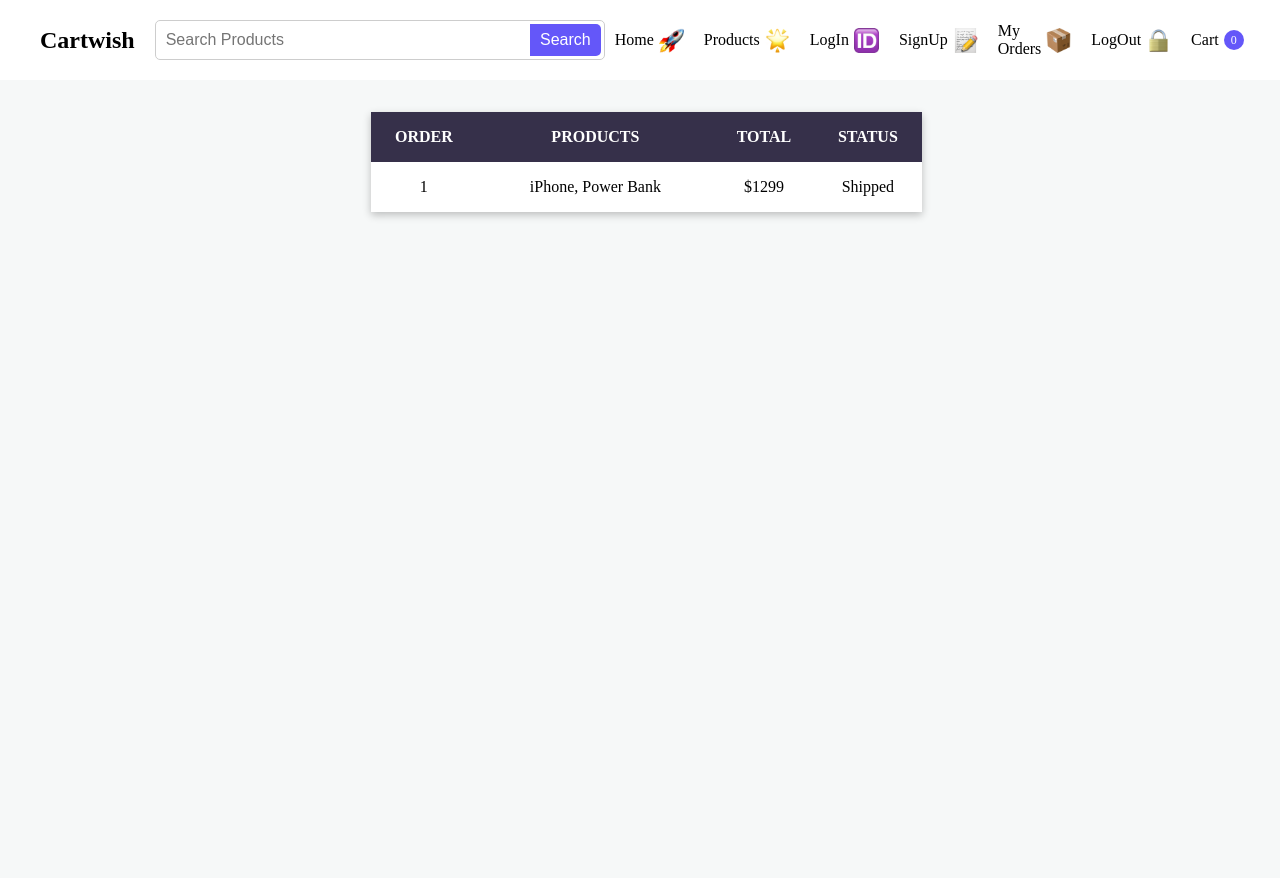
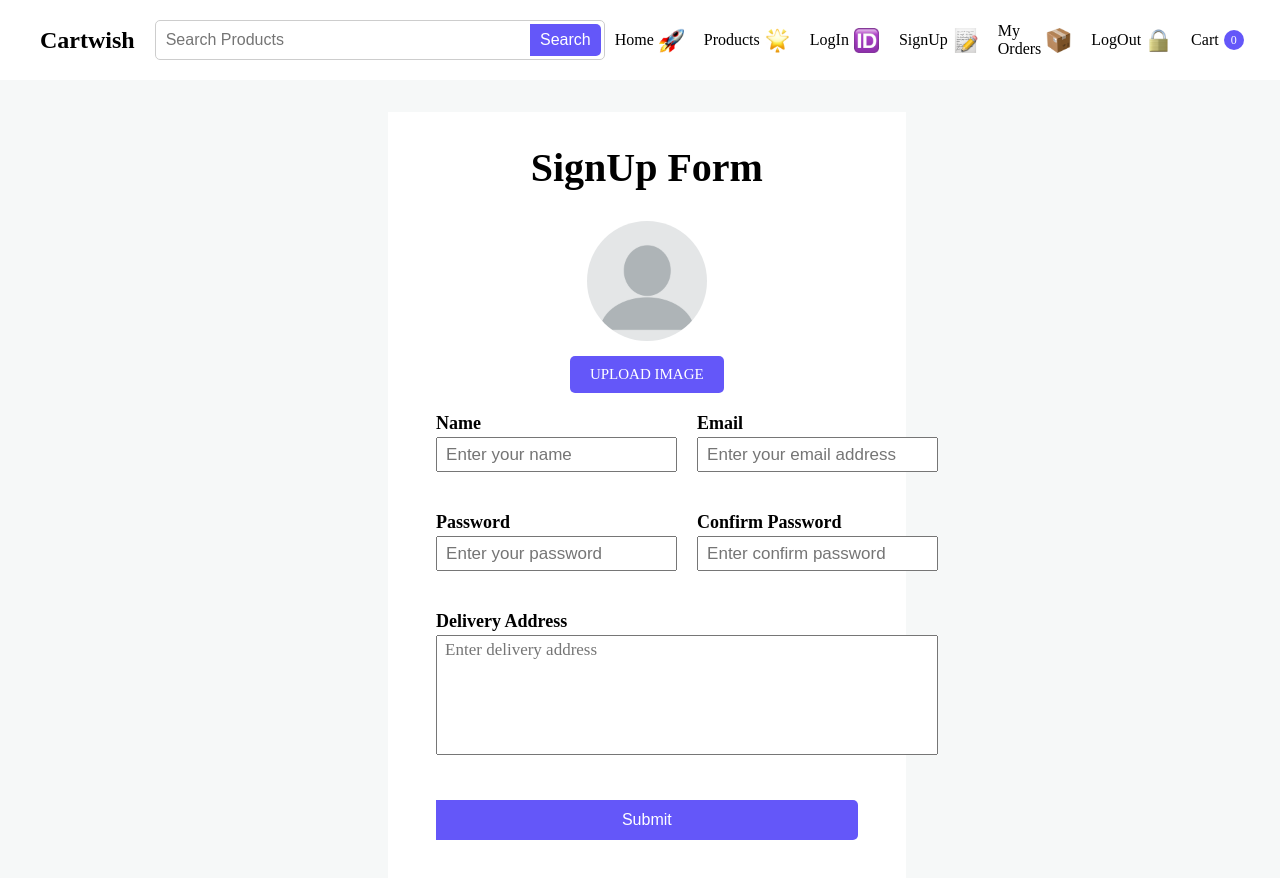
Before and after one commit to sara-akbarzadeh/Cartwish, a React (Vite) app: page / in a window 1280 px wide. Shown: the top 878 px of the page. Before the commit the page ends 800 px from the top, so only its background shows below. Built offline with nearby package versions, Linux system fonts and the light colour scheme.

Commit message:
hook changes

```diff
--- a/package.json
+++ b/package.json
@@ -10,8 +10,10 @@
     "preview": "vite preview"
   },
   "dependencies": {
+    "@hookform/resolvers": "^3.0.1",
     "react": "^18.3.1",
-    "react-dom": "^18.3.1"
+    "react-dom": "^18.3.1",
+    "zod": "^3.23.8"
   },
   "devDependencies": {
     "@types/react": "^18.3.3",
--- a/src/App.jsx
+++ b/src/App.jsx
@@ -7,6 +7,8 @@
 import SingleProductPage from "./components/Products/SingleProduct/SingleProductPage";
 import CartPage from "./components/Cart/CartPage";
 import MyOrderPage from "./components/MyOrder/MyOrderPage";
+import LoginPage from "./components/Authentication/LoginPage";
+import SignupPage from "./components/Authentication/SignupPage";
 
 const App = () => {
   return (
@@ -17,7 +19,9 @@
         {/* <ProductsPage /> */}
         {/* <SingleProductPage /> */}
         {/* <CartPage /> */}
-        <MyOrderPage />
+        {/* <MyOrderPage /> */}
+        {/* <LoginPage /> */}
+        <SignupPage />
       </main>
     </div>
   );
--- /dev/null
+++ b/src/components/Authentication/LoginPage.css
@@ -0,0 +1,46 @@
+.form_page {
+  justify-content: center;
+}
+
+.authentication_form {
+  width: 30%;
+  padding: 32px 48px;
+  margin-top: 32px;
+  background-color: #fff;
+}
+
+.authentication_form h2 {
+  font-size: 40px;
+  margin-bottom: 30px;
+  text-align: center;
+}
+
+.form_inputs div {
+  display: flex;
+  flex-direction: column;
+  margin-bottom: 20px;
+}
+
+.form_inputs label {
+  font-size: 18px;
+  font-weight: 600;
+  margin-bottom: 3px;
+}
+
+.form_text_input {
+  height: 35px;
+  padding: 0 8px;
+  font-size: 17px;
+  font-weight: 500;
+  outline: none;
+}
+
+.form_submit {
+  height: 40px;
+  width: 100%;
+  margin: 25px 0 10px;
+}
+
+.form_error {
+  color: red;
+}
--- /dev/null
+++ b/src/components/Authentication/LoginPage.jsx
@@ -0,0 +1,66 @@
+import React from "react";
+import { useForm } from "react-hook-form";
+import "./LoginPage.css";
+import { z } from "zod";
+import { zodResolver } from "@hookform/resolvers/zod";
+
+const schema = z.object({
+  email: z
+    .string()
+    .email({ message: "Please enter valid email address." })
+    .min(3),
+  password: z
+    .string()
+    .min(8, { message: "Password should be at least 8 charachters." }),
+});
+
+const LoginPage = () => {
+  const {
+    register,
+    handleSubmit,
+    formState: { errors },
+  } = useForm({ resolver: zodResolver(schema) });
+  const onSubmit = (FormData) => console.log(FormData);
+
+  return (
+    <section className="align_center form_page">
+      <form className="authentication_form" onSubmit={handleSubmit(onSubmit)}>
+        <h2>Login Form</h2>
+        <div className="form_inputs">
+          <div>
+            <label htmlFor="email">Email</label>
+            <input
+              type="email"
+              id="email"
+              className="form_text_input"
+              placeholder="Enter your email address"
+              {...register("email")}
+            />
+            {errors.email && (
+              <em className="form_error">{errors.email.message}</em>
+            )}
+          </div>
+          <div>
+            <label htmlFor="password">Password</label>
+            <input
+              type="password"
+              id="password"
+              className="form_text_input"
+              placeholder="Enter your password"
+              {...register("password")}
+            />
+            {errors.password && (
+              <em className="form_error">{errors.password.message}</em>
+            )}
+          </div>
+
+          <button type="submit" className="search_button form_submit">
+            Submit
+          </button>
+        </div>
+      </form>
+    </section>
+  );
+};
+
+export default LoginPage;
--- /dev/null
+++ b/src/components/Authentication/SignupPage.css
@@ -0,0 +1,63 @@
+.signup_form {
+    width: 40%;
+}
+
+.image_input_section {
+    display: flex;
+    flex-direction: column;
+    align-items: center;
+}
+
+.image_preview {
+    width: 120px;
+    height: 120px;
+    border-radius: 100%;
+    overflow: hidden;
+    margin-bottom: 15px;
+}
+
+.image_preview img {
+    width: 100%;
+    height: 100%;
+}
+
+.image_input {
+    display: none;
+}
+
+.image_label {
+    display: inline-block;
+    padding: 10px 20px;
+    margin-bottom: 20px;
+    text-align: center;
+    background: #6457f9;
+    color: #fff;
+    font-size: 15px;
+    font-family: inherit;
+    text-transform: Uppercase;
+    font-weight: 500;
+    border-radius: 5px;
+    cursor: pointer;
+    width: fit-content;
+}
+
+.signup_form_input {
+    width: 100%;
+    display: grid;
+    grid-template-columns: 1fr 1fr;
+    gap: 20px;
+}
+
+.signup_textares_section {
+    grid-column: 1/3;
+}
+
+.input_textarea {
+    font-size: 17px;
+    font-weight: 500;
+    font-family: inherit;
+    height: 120px;
+    resize: none;
+    padding: 4px 8px;
+    outline: none;
+}
--- /dev/null
+++ b/src/components/Authentication/SignupPage.jsx
@@ -0,0 +1,137 @@
+import { useForm } from "react-hook-form";
+import { z } from "zod";
+import { zodResolver } from "@hookform/resolvers/zod";
+import "./SignupPage.css";
+import user from "../../assets/user.webp";
+
+const schema = z
+  .object({
+    name: z
+      .string()
+      .min(3, { message: "Name should be at least 3 charachters." }),
+    email: z.string().email({ message: "Please enter valid email" }),
+    password: z
+      .string()
+      .min(8, { message: "Password must be at least 8 charachters." }),
+    confirmPassword: z.string(),
+    deliveryAddress: z
+      .string()
+      .min(15, { message: "Address must be at least 15 charachters." }),
+  })
+  .refine((data) => data.password === data.confirmPassword, {
+    message: "Confirm Password does not match Password",
+    path: ["confirmPassword"],
+  });
+
+const SignupPage = () => {
+  const {
+    register,
+    handleSubmit,
+    formState: { errors },
+  } = useForm({ resolver: zodResolver(schema) });
+  const onSubmit = (FormData) => console.log(FormData);
+  return (
+    <section className="align_center form_page">
+      <form
+        className="authentication_form signup_form"
+        onSubmit={handleSubmit(onSubmit)}
+      >
+        <h2>SignUp Form</h2>
+
+        <div className="image_input_section">
+          <div className="image_preview">
+            <img src={user} id="file-ip-1-preview" />
+          </div>
+          <label htmlFor="file-ip-1" className="image_label">
+            Upload Image
+          </label>
+          <input type="file" id="file-ip-1" className="image_input" />
+        </div>
+
+        {/* Form Inputs */}
+        <div className="form_inputs signup_form_input">
+          <div>
+            <label htmlFor="name">Name</label>
+            <input
+              id="name"
+              className="form_text_input"
+              type="text"
+              placeholder="Enter your name"
+              {...register("name")}
+            />
+            {errors.name && (
+              <em className="form_error">{errors.name.message}</em>
+            )}
+          </div>
+
+          <div>
+            <label htmlFor="email">Email</label>
+            <input
+              id="email"
+              className="form_text_input"
+              type="email"
+              placeholder="Enter your email address"
+              {...register("email")}
+            />
+            {errors.email && (
+              <em className="form_error">{errors.email.message}</em>
+            )}
+          </div>
+
+          <div>
+            <label htmlFor="password">Password</label>
+            <input
+              id="password"
+              className="form_text_input"
+              type="password"
+              placeholder="Enter your password"
+              {...register("password")}
+            />{" "}
+            {errors.password && (
+              <em className="form_error">{errors.password.message}</em>
+            )}
+          </div>
+
+          <div>
+            <label htmlFor="cpassword">Confirm Password</label>
+            <input
+              id="cpassword"
+              className="form_text_input"
+              type="password"
+              placeholder="Enter confirm password"
+              {...register("confirmPassword")}
+            />
+            {errors.confirmPassword && (
+              <em className="form_error">{errors.confirmPassword.message}</em>
+            )}
+          </div>
+
+          <div className="signup_textares_section">
+            <label htmlFor="address">Delivery Address</label>
+            <textarea
+              id="address"
+              className="input_textarea"
+              placeholder="Enter delivery address"
+              {...register("deliveryAddress")}
+            />
+            {errors.deliveryAddress && (
+              <em className="form_error">{errors.deliveryAddress.message}</em>
+            )}
+          </div>
+        </div>
+
+        <button className="search_button form_submit" type="submit">
+          Submit
+        </button>
+      </form>
+    </section>
+  );
+};
+
+export default SignupPage;
+
+// name - Name should be at least 3 characters.
+// email - Please enter valid email
+// password - Password must be at least 8 characters.
+// confirmPassword - Confirm Password does not match Password
+// deliveryAddress - Address must be at least 15 characters.
```
Also changed, not shown: 1 other file (tests, documents, lock files or other folders).
